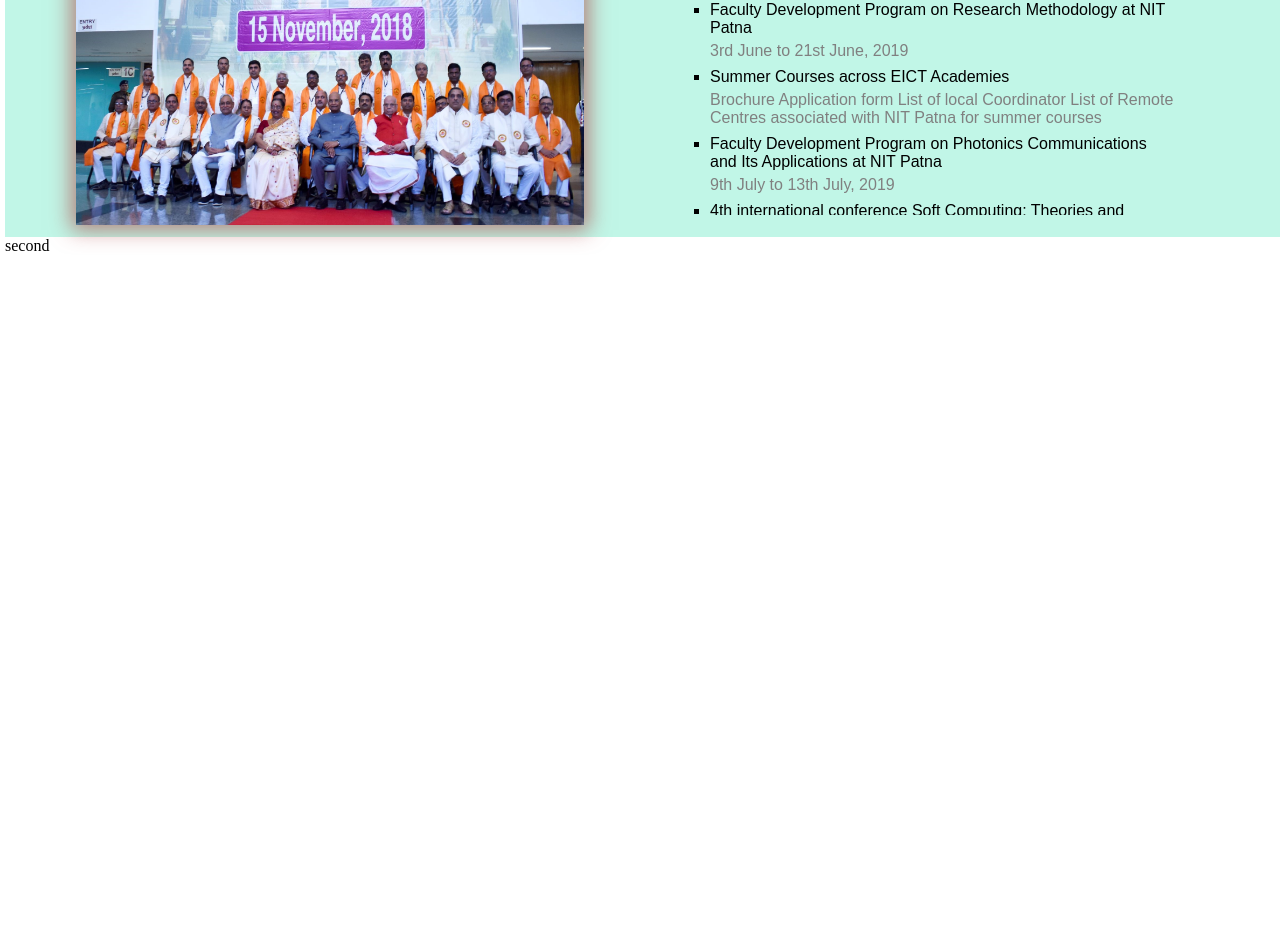
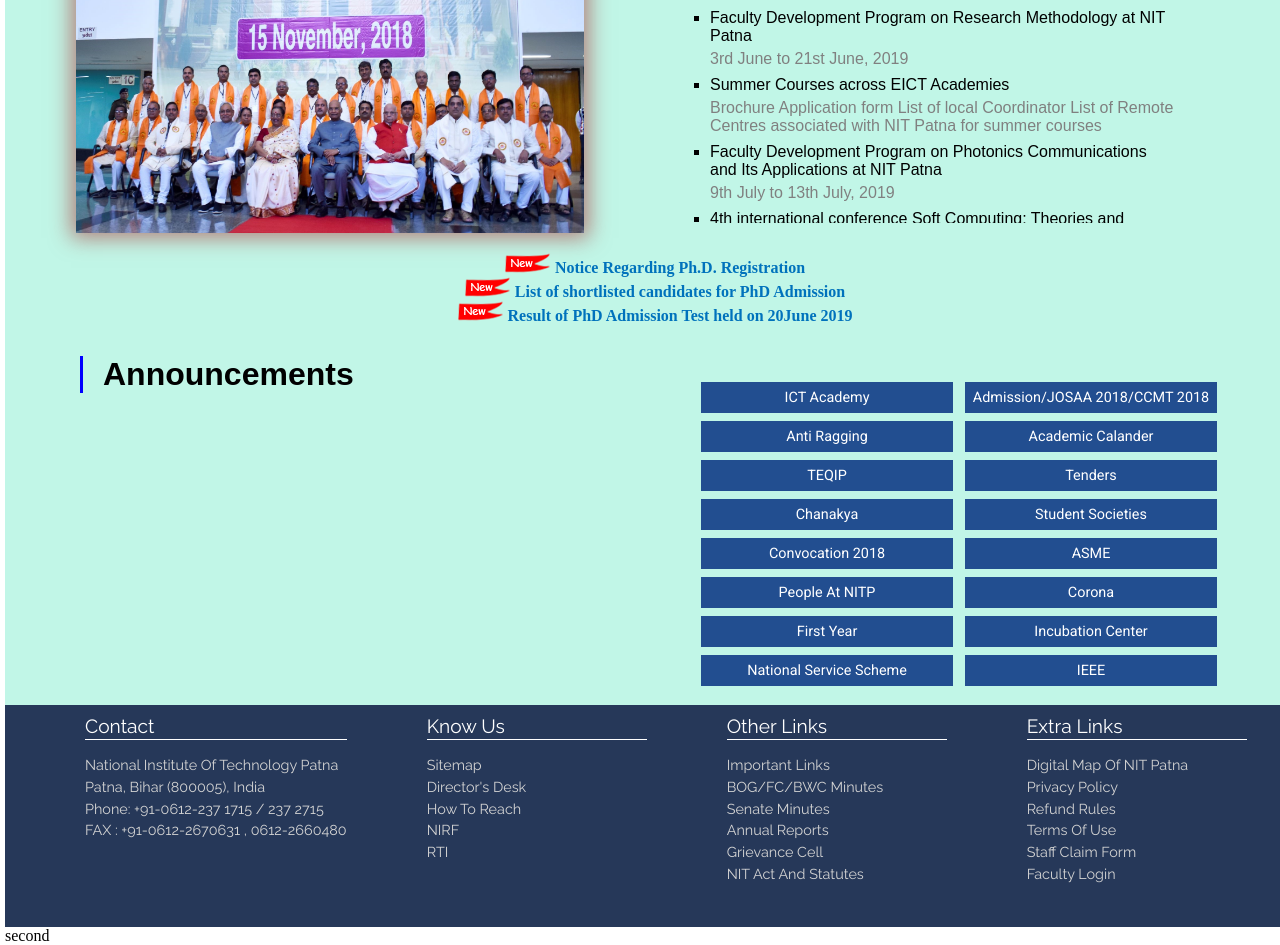
Before and after one commit to manishkr1101/nitp_, a plain HTML site: page index.html in a window 1280 px wide. Shown: the part 570-1515 px from the top of the page. Before the commit the page ends 825 px from the top, so only its background shows below. Drawn offline with Linux system fonts and the light colour scheme.

Commit message:
footer 1 complete and announcement uncomplete

```diff
--- /dev/null
+++ b/css/footer.css
@@ -0,0 +1,47 @@
+
+
+footer{
+	background-color: #263859;
+	width: 100%;
+	margin: 0;
+	padding: 8px 0;
+	overflow-y: hidden;
+	color: white;
+	font-family: 'Raleway', sans-serif;
+}
+
+footer > div {
+	float: left;
+	margin-left: 80px;
+	min-width: 220px;
+	text-transform: capitalize;
+}
+
+footer h2{
+	margin: 2px 0;
+	font-weight: 500;
+	font-size: 1.2rem;
+}
+
+footer hr{
+	border-style: solid;
+	border-width: 1px 0 0 0;
+	margin: 1px 0 1rem;
+
+}
+
+footer p{
+	font-weight: 400;
+	margin: 0.3rem 0;
+	font-size: 0.9rem;
+	color: lightgray;
+}
+
+footer a{
+	color: lightgray;
+}
+
+footer a:hover{
+	color: white;
+	text-decoration: underline;
+}
--- a/css/home.css
+++ b/css/home.css
@@ -1,5 +1,6 @@
 section{
 	background-color: #c1f6e7;
+	overflow-y: hidden;
 }
 
 .clearfix{
@@ -8,19 +9,20 @@ section{
 	display: table;
 }
 
-.links-row:hover{
+.imp-links .links-row:hover{
 	text-decoration: underline;
 }
 
-.links-row span, .links-row a{
+.imp-links .links-row span, .imp-links .links-row a{
 	color: #0072BC;
 	text-decoration: none;
-
+	font-weight: bold;
 }
 
 .imp-links{
 	text-align: center;
 	padding: : 8px;
+	margin: 8px;
 }
 
 .slideshow{
@@ -43,7 +45,7 @@ section{
 	padding-right: 50px;
 }
 
-.events h1{
+.events h1, .announcements h1{
 	border-left: 3px solid blue;
 	padding-left: 20px;
     font-size: 2rem;
@@ -72,3 +74,40 @@ section{
 	text-decoration: none;
 	color: black;
 }
+
+
+.announcements{
+	padding-left: 75px;
+	padding-right: 40px;
+}
+
+
+.misc-links{
+	padding-left: 40px;
+	padding-right: 50px;
+	text-transform: capitalize;
+	margin-top: 30px;
+}
+
+.misc-links .link{
+	display: block;
+	background-color: #224e90;
+	display: block;
+	float: left;
+	width: 45%;
+	margin: 4px 6px;
+    padding: 7px 0;
+    text-align: center;
+    font-family: 'Roboto';
+    font-size: 0.9rem;
+    color: white;
+    font-weight: 500;
+}
+
+
+
+.misc-links .links-row::after{
+	content: "";
+	clear: both;
+	display: table;
+}
--- a/css/styles.css
+++ b/css/styles.css
@@ -147,4 +147,6 @@ nav ul li:hover ul{
 	display: table;
 }
 
+
+
 /*grid view ends*/
--- a/index.html
+++ b/index.html
@@ -1,11 +1,13 @@
 <!DOCTYPE html>
 <html>
 <head>
-	<title>National Institute of Technology Patna</title>
+	<title>NIT Patna</title>
+	<link rel="icon" href="http://www.nitp.ac.in/images/nitlogo.png">
 	<meta name="viewport" content="width=device-width, initial-scale=1.0">
 	<link href="https://fonts.googleapis.com/css?family=Raleway|Roboto&display=swap" rel="stylesheet">
 	<link rel="stylesheet" type="text/css" href="css/styles.css">
 	<link rel="stylesheet" type="text/css" href="css/home.css">
+	<link rel="stylesheet" type="text/css" href="css/footer.css">
 </head>
 <body>
 	<div class="row head-link">
@@ -16,7 +18,7 @@
 	</div>
 	<div class="row banner">
 		<div class="nitp-logo">
-			<img src="http://www.nitp.ac.in/images/nitlogo.png">
+			<img src="http://www.nitp.ac.in/images/nitlogo.png" alt="nitp_logo">
 		</div>
 		<div class="banner-title">
 			<p>NATIONAL INSTITUTE OF TECHNOLOGY PATNA</p>
@@ -190,7 +192,122 @@ under MHRD, Government of India</p>
 			</div>
 		</div>
 
+
+		<div class="row imp-links" style="color: #614ad3;">
+			<div class="links-row">
+				<img src="images/new1.png">				<a href="#home">Notice Regarding Ph.D. Registration</a>
+			</div>
+			<div class="links-row">
+				<img src="images/new1.png">				<a href="#">List of shortlisted candidates for PhD Admission</a>
+			</div>
+			<div class="links-row">
+				<img src="images/new1.png">				<a href="#">Result of PhD Admission Test held on 20June 2019</a>
+			</div>
+		</div>
+
+
+		<div class="row">
+
+			<div class="announcements col-6">
+				<h1>Announcements</h1>
+				<div class="links-lists">
+
+				</div>
+			</div>
+
+			<div class="misc-links col-6">
+				<div class="links-row">
+					<a class="link" href="#">ICT Academy</a>
+					<a class="link" href="#">Admission/JOSAA 2018/CCMT 2018</a>
+
+				</div>
+				<div class="links-row">
+					<a class="link" href="#">anti ragging</a>
+					<a class="link" href="#">academic calander</a>
+				</div>
+				<div class="links-row">
+					<a class="link" href="#">TEQIP</a>
+					<a class="link" href="#">tenders</a>
+				</div>
+				<div class="links-row">
+					<a class="link" href="#">chanakya</a>
+					<a class="link" href="#">student societies</a>
+				</div>
+				<div class="links-row">
+					<a class="link" href="#">convocation 2018</a>
+					<a class="link" href="#">ASME</a>
+				</div>
+				<div class="links-row">
+					<a class="link" href="#">people at NITP</a>
+					<a class="link" href="#">corona</a>
+				</div>
+				<div class="links-row">
+					<a class="link" href="#">first year</a>
+					<a class="link" href="#">incubation center</a>
+				</div>
+				<div class="links-row">
+					<a class="link" href="#">national service scheme</a>
+					<a class="link" href="#">IEEE</a>
+				</div>
+
+			</div>
+		</div>
+
+
+
+
 	</section>
+
+	<footer>
+		<div class="contact">
+			<h2>Contact</h2>
+			<hr>
+			<p>National Institute of Technology Patna</p>
+			<p>Patna, Bihar (800005), India</p>
+			<p>Phone: +91-0612-237 1715 / 237 2715</p>
+			<p>FAX : +91-0612-2670631 , 0612-2660480</p>
+		</div>
+
+		<div class="know-us">
+			<h2>Know Us</h2>
+			<hr>
+			<p><a href="#">Sitemap</a></p>
+			<p><a href="#">Director's Desk</a></p>
+			<p><a href="#">How to Reach</a></p>
+			<p><a href="#">NIRF</a></p>
+			<p><a href="#">RTI</a></p>
+		</div>
+
+		<div class="other-links">
+			<h2>Other Links</h2>
+			<hr>
+			<p><a href="#">Important Links</a></p>
+			<p><a href="#">BOG/FC/BWC Minutes</a></p>
+			<p><a href="#">senate minutes</a></p>
+			<p><a href="#">annual reports</a></p>
+			<p><a href="#">grievance cell</a></p>
+			<p><a href="#">NIT act and statutes</a></p>
+		</div>
+
+		<div class="extra-links">
+			<h2>Extra Links</h2>
+			<hr>
+			<p><a href="#">digital map of NIT patna</a></p>
+			<p><a href="#">privacy policy</a></p>
+			<p><a href="#">refund rules</a></p>
+			<p><a href="#">terms of use</a></p>
+			<p><a href="#">staff claim form</a></p>
+			<p><a href="#">faculty login</a></p>
+		</div>
+	</footer>
+
+	<footer class="soc-med-links">
+
+	</footer>
+
+	<footer class="copyright">
+
+	</footer>
 
 	<a href="second.html">second</a>
 
```
